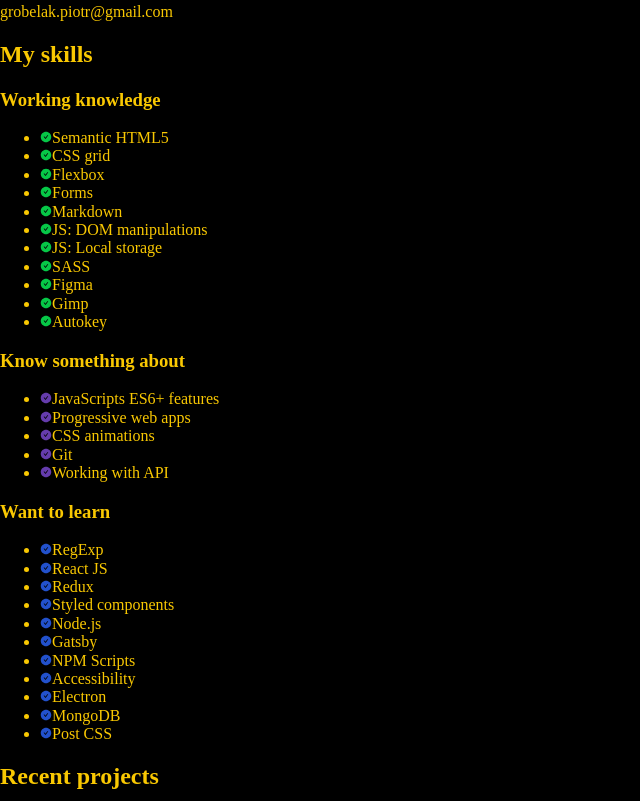
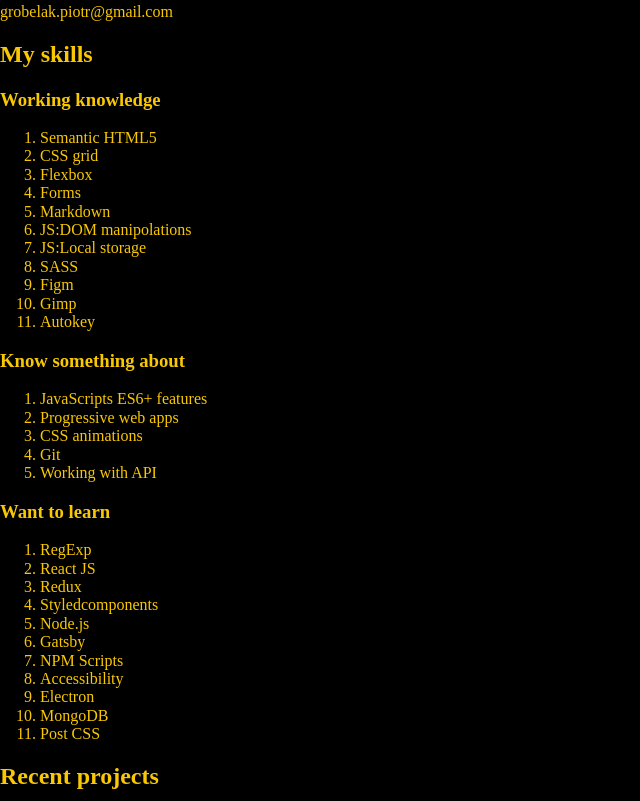
Before and after one commit to PiotrGrobelak/piotrgrobelak.github.io, a website built with webpack: page src/content/index.html in a window 1280 px wide. Shown: the part 339-1140 px from the top of the page, without its empty margins (0-640 px from the left). Built offline with nearby package versions, Linux system fonts and the light colour scheme; files whose address does not match are found by name.

Commit message:
refactor: change HTML skills and projects section

```diff
--- a/src/content/index.html
+++ b/src/content/index.html
@@ -12,10 +12,10 @@
   <meta property="og:title" content="" />
   <!-- OPTIONAL description. 2-4 sentences. -->
   <meta property="og:description" content="" />
-  <!-- full url with http(s) ie. https://maciejkorsan.github.io/my-repo/ -->
+  <!-- foll url with http(s) ie. https://maciejkorsan.github.io/my-repo/ -->
   <meta property="og:url" content="" />
-  <!-- full url to the image with http(s) ie. https://maciejkorsan.github.io/my-repo/assets/img/fb.png. Facebook suggests at least 1200 x 630. -->
-  <meta property="og:image" content="https://maciejkorsan.com/wtf-gulp-starter/assets/img/cover.png" />
+  <!-- foll url to the image with http(s) ie. https://maciejkorsan.github.io/my-repo/assets/img/fb.png. Facebook suggests at least 1200 x 630. -->
+  <meta property="og:image" content="https://maciejkorsan.com/wtf-golp-starter/assets/img/cover.png" />
 
   <link rel="manifest" href="manifest.json" />
 
@@ -46,79 +46,52 @@
       <h2 class="skills__titile">My skills</h2>
       <div class="skills__content">
         <h3 class="skills__subtitle">Working knowledge</h3>
-        <ul class="skills__list">
-          <li class="skills__item"><img src="assets/img/icons/iconGreen.svg" alt="My skills."
-              class="skills__icon">Semantic HTML5</li>
-          <li class="skills__item"><img src="assets/img/icons/iconGreen.svg" alt="My skills." class="skills__icon">CSS
-            grid</li>
-          <li class="skills__item"><img src="assets/img/icons/iconGreen.svg" alt="My skills."
-              class="skills__icon">Flexbox</li>
-          <li class="skills__item"><img src="assets/img/icons/iconGreen.svg" alt="My skills." class="skills__icon">Forms
-          </li>
-          <li class="skills__item"><img src="assets/img/icons/iconGreen.svg" alt="My skills."
-              class="skills__icon">Markdown</li>
-          <li class="skills__item"><img src="assets/img/icons/iconGreen.svg" alt="My skills." class="skills__icon">JS:
-            DOM manipulations</li>
-          <li class="skills__item"><img src="assets/img/icons/iconGreen.svg" alt="My skills." class="skills__icon">JS:
-            Local storage</li>
-          <li class="skills__item"><img src="assets/img/icons/iconGreen.svg" alt="My skills." class="skills__icon">SASS
-          </li>
-          <li class="skills__item"><img src="assets/img/icons/iconGreen.svg" alt="My skills." class="skills__icon">Figma
-          </li>
-          <li class="skills__item"><img src="assets/img/icons/iconGreen.svg" alt="My skills." class="skills__icon">Gimp
-          </li>
-          <li class="skills__item"><img src="assets/img/icons/iconGreen.svg" alt="My skills."
-              class="skills__icon">Autokey</li>
-        </ul>
+        <ol class="skills__list">
+          <li class="skills__item">Semantic HTML5</li>
+          <li class="skills__item">CSS grid</li>
+          <li class="skills__item">Flexbox</li>
+          <li class="skills__item">Forms</li>
+          <li class="skills__item">Markdown</li>
+          <li class="skills__item">JS:DOM manipolations</li>
+          <li class="skills__item">JS:Local storage</li>
+          <li class="skills__item">SASS</li>
+          <li class="skills__item">Figm</li>
+          <li class="skills__item">Gimp</li>
+          <li class="skills__item">Autokey</li>
+        </ol>
       </div>
       <div class="skills__content">
         <h3 class="skills__subtitle">Know something about</h3>
-        <ul class="skills__list">
-          <li class="skills__item"><img src="assets/img/icons/iconViolet.svg" alt="My skills."
-              class="skills__icon">JavaScripts ES6+ features</li>
-          <li class="skills__item"><img src="assets/img/icons/iconViolet.svg" alt="My skills."
-              class="skills__icon">Progressive web apps</li>
-          <li class="skills__item"><img src="assets/img/icons/iconViolet.svg" alt="My skills." class="skills__icon">CSS
-            animations</li>
-          <li class="skills__item"><img src="assets/img/icons/iconViolet.svg" alt="My skills." class="skills__icon">Git
-          </li>
-          <li class="skills__item"><img src="assets/img/icons/iconViolet.svg" alt="My skills."
-              class="skills__icon">Working with API</li>
-        </ul>
+        <ol class="skills__list">
+          <li class="skills__item">JavaScripts ES6+ features</li>
+          <li class="skills__item">Progressive web apps</li>
+          <li class="skills__item">CSS animations</li>
+          <li class="skills__item">Git</li>
+          <li class="skills__item">Working with API</li>
+        </ol>
       </div>
       <h3 class="skills__subtitle">Want to learn</h3>
-      <ul class="skills__list">
-        <li class="skills__item"><img src="assets/img/icons/iconBlue.svg" alt="My skills." class="skills__icon">RegExp
-        </li>
-        <li class="skills__item"><img src="assets/img/icons/iconBlue.svg" alt="My skills." class="skills__icon">React JS
-        </li>
-        <li class="skills__item"><img src="assets/img/icons/iconBlue.svg" alt="My skills." class="skills__icon">Redux
-        </li>
-        <li class="skills__item"><img src="assets/img/icons/iconBlue.svg" alt="My skills." class="skills__icon">Styled
-          components</li>
-        <li class="skills__item"><img src="assets/img/icons/iconBlue.svg" alt="My skills." class="skills__icon">Node.js
-        </li>
-        <li class="skills__item"><img src="assets/img/icons/iconBlue.svg" alt="My skills." class="skills__icon">Gatsby
-        </li>
-        <li class="skills__item"><img src="assets/img/icons/iconBlue.svg" alt="My skills." class="skills__icon">NPM
-          Scripts</li>
-        <li class="skills__item"><img src="assets/img/icons/iconBlue.svg" alt="My skills."
-            class="skills__icon">Accessibility</li>
-        <li class="skills__item"><img src="assets/img/icons/iconBlue.svg" alt="My skills." class="skills__icon">Electron
-        </li>
-        <li class="skills__item"><img src="assets/img/icons/iconBlue.svg" alt="My skills." class="skills__icon">MongoDB
-        </li>
-        <li class="skills__item"><img src="assets/img/icons/iconBlue.svg" alt="My skills." class="skills__icon">Post CSS
-        </li>
-      </ul>
+      <ol class="skills__list">
+        <li class="skills__item">RegExp</li>
+        <li class="skills__item">React JS</li>
+        <li class="skills__item">Redux</li>
+        <li class="skills__item">Styledcomponents</li>
+        <li class="skills__item">Node.js</li>
+        <li class="skills__item">Gatsby</li>
+        <li class="skills__item">NPM Scripts</li>
+        <li class="skills__item">Accessibility</li>
+        <li class="skills__item">Electron</li>
+        <li class="skills__item">MongoDB</li>
+        <li class="skills__item">Post CSS</li>
+      </ol>
       </div>
     </section>
-    <section class="projects">
+    <article class="projects">
       <h2 class="projects__title">Recent projects</h2>
       <p class="projects__description">I started my frontend developer path in the spring of 2019. Since then, I’ve
         built
         some projects. Here’s the list of things I’ve done so far.</p>
-      <ul class="projects__cards">
+      <ol class="projects__cards">
         <li class="projects__card">
           <img src="assets/img/icons/githubIcon.svg" alt="Github icon.">
           <h3 class="projects__title">podlaskigit</h3>
@@ -171,9 +144,11 @@
             </div>
           </section>
         </li>
-      </ul>
-    </section>
-    <section class="contact"></section>
+      </ol>
+    </article>
+    <footer class="footer">
+
+    </footer>
   </main>
 
   <script src="js/main.js"></script>
```
Also changed, not shown: dist/index.html.
